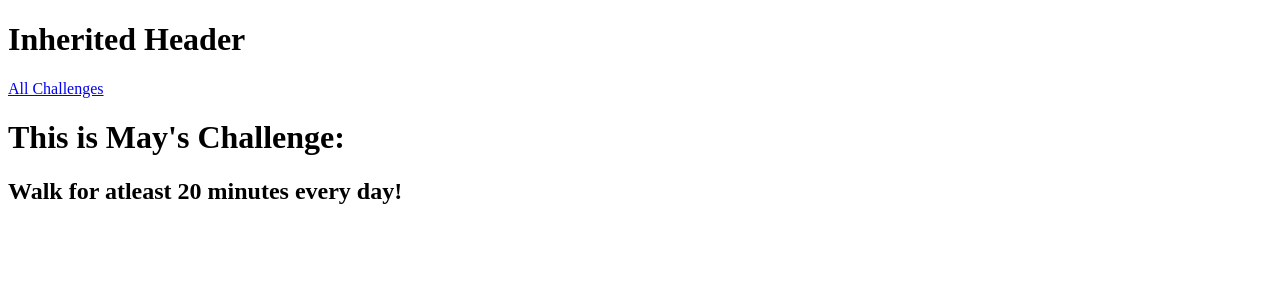
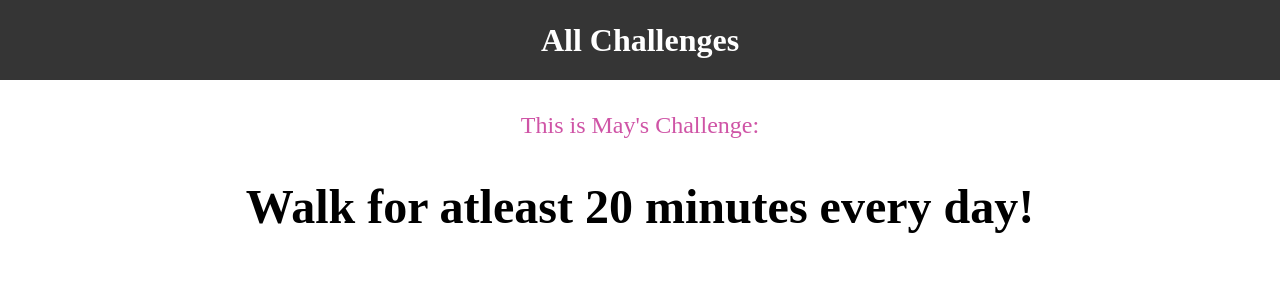
Before and after one commit to mon-d-vin/DJANGOProjects, a Django app: page /challenges/may in a window 1280 px wide. Shown: the top 300 px of the page. Run offline with Django 5.2, Linux system fonts and the light colour scheme.

Commit message:
commit_20240812

```diff
--- a/P01_Course_Challenges/P01_Course_Challenges/settings.py
+++ b/P01_Course_Challenges/P01_Course_Challenges/settings.py
@@ -119,7 +119,11 @@ USE_TZ = True
 # Static files (CSS, JavaScript, Images)
 # https://docs.djangoproject.com/en/5.0/howto/static-files/
 
-STATIC_URL = 'static/'
+STATIC_URL = '/static/'
+
+STATICFILES_DIRS = [
+    BASE_DIR / "static"
+]
 
 # Default primary key field type
 # https://docs.djangoproject.com/en/5.0/ref/settings/#default-auto-field
--- /dev/null
+++ b/P01_Course_Challenges/challenges/static/challenges/challenge.css
@@ -0,0 +1,22 @@
+h1,
+h2 {
+  text-align: center;
+  color: rgb(0, 0, 0);
+}
+
+h1 {
+  font-size: 1.5rem;
+  margin: 2rem 0 1rem 0;
+  font-weight: normal;
+  color: #cf54a6;
+}
+
+h2 {
+  font-size: 3rem;
+  font-weight: bold;
+}
+
+.fallback {
+  text-align: center;
+  color: rgb(0, 0, 0);
+}
--- /dev/null
+++ b/P01_Course_Challenges/challenges/static/challenges/includes/header.css
@@ -0,0 +1,25 @@
+header {
+    width: 100%;
+    height: 5rem;
+    background-color: #353535;
+  }
+
+  header nav {
+    width: 100%;
+    height: 100%;
+    display: flex;
+    justify-content: center;
+    align-items: center;
+  }
+
+  header nav a {
+    color: white;
+    font-size: 2rem;
+    font-weight: bold;
+    text-decoration: none;
+  }
+
+  header nav a:hover,
+  header nav a:active {
+    color: #02fa7e;
+  }
--- a/P01_Course_Challenges/challenges/templates/challenges/challenges.html
+++ b/P01_Course_Challenges/challenges/templates/challenges/challenges.html
@@ -1,4 +1,10 @@
 {% extends "base.html" %}
+{% load static %}
+
+{% block css_files %}
+    <link rel="stylesheet" href="{% static "challenges/challenge.css" %}">
+    <link rel="stylesheet" href="{% static "challenges/includes/header.css" %}">
+{% endblock %}
 
     {% block page_title %}
         {{html_title}}
--- a/P01_Course_Challenges/challenges/templates/challenges/index.html
+++ b/P01_Course_Challenges/challenges/templates/challenges/index.html
@@ -1,4 +1,10 @@
 {% extends "base.html" %}
+{% load static %}
+
+{% block css_files %}
+    <link rel="stylesheet" href="{% static "challenges/challenges.css" %}">
+    <link rel="stylesheet" href="{% static "challenges/includes/header.css" %}">
+{% endblock %}
 
     {% block page_title%}
         All Challenges
--- a/P01_Course_Challenges/challenges/views.py
+++ b/P01_Course_Challenges/challenges/views.py
@@ -1,5 +1,5 @@
 from django.shortcuts import render
-from django.http import HttpResponse, HttpResponseNotFound, HttpResponseRedirect
+from django.http import HttpResponse, HttpResponseNotFound, HttpResponseRedirect, Http404
 from django.urls import reverse
 from django.template.loader import render_to_string
 # Create your views here.
@@ -57,4 +57,6 @@ def monthly_challenge(request, month):
             "html_h1": f"This is {month.capitalize()}'s Challenge:"
         })
     else:
-        return HttpResponseNotFound("<h1>ERROR404: THERE IS NO SUCH PAGE</h1>")
+        # web_http_response = render_to_string("404.html")
+        # return HttpResponseNotFound(web_http_response)
+        raise Http404()
--- /dev/null
+++ b/P01_Course_Challenges/static/styles.css
@@ -0,0 +1,7 @@
+html{
+    font-family: 'PT Sans Caption';
+}
+
+body {
+    margin: 0;
+}
--- a/P01_Course_Challenges/templates/base.html
+++ b/P01_Course_Challenges/templates/base.html
@@ -1,12 +1,15 @@
+{% load static %}
+
 <!DOCTYPE html>
 <html lang="en">
     <head>
         <meta charset="UTF-8">
         <meta name="viewport" content="width=device-width, initial-scale=1.0">
         <title>{% block page_title%}Default Title{% endblock %}</title>
+        <link rel="stylesheet" href="{% static "styles.css" %}">
+        {% block css_files %}{% endblock %}
     </head>
     <body>
-        <h1>Inherited Header</h1>
         {% block content%}{% endblock %}
     </body>
 </html>
```
Also changed, not shown: P01_Course_Challenges/challenges/static/challenges/challenges.css (+37 -0 lines), P01_Course_Challenges/templates/404.html (added, +8 -0 lines).
